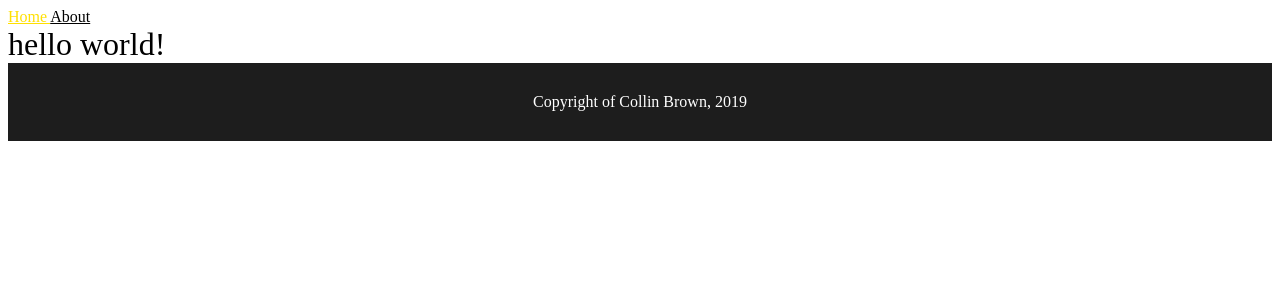
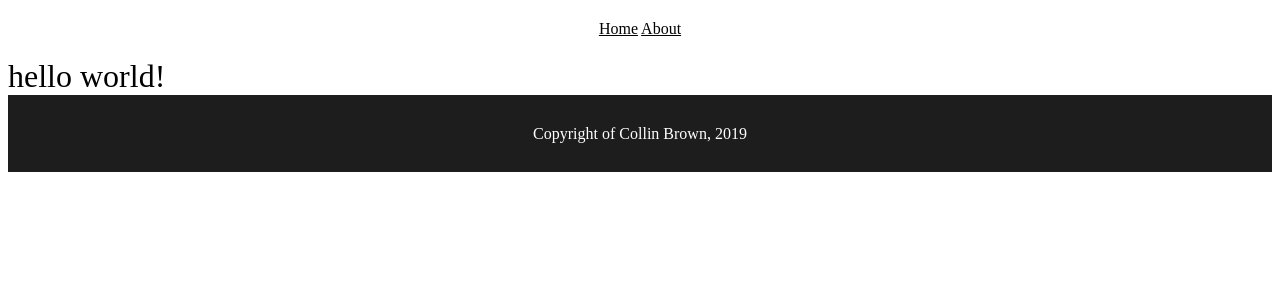
Before and after one commit to collinbrownwriting/writerly, a Jekyll site: the page built from index.html, in a window 1280 px wide. Shown: the top 300 px of the page. Built offline with Jekyll 4.4.1, drawn with Linux system fonts in a browser that asks for light colours.

Commit message:
Update Navigation

```diff
--- a/_includes/navigation.html
+++ b/_includes/navigation.html
@@ -1,7 +1,4 @@
-<nav>
-  {% for item in site.data.navigation %}
-    <a href="{{ item.link }}" {% if item.link == page.url %}class="active"{% endif %}>
-      {{ item.name }}
-    </a>
-  {% endfor %}
-</nav>
+<p style="text-align: center; background-color: white;">
+  <a href="{{site.baseurl}}/">Home</a>
+  <a href="{{site.baseurl}}/about/">About</a>
+</p>
```
